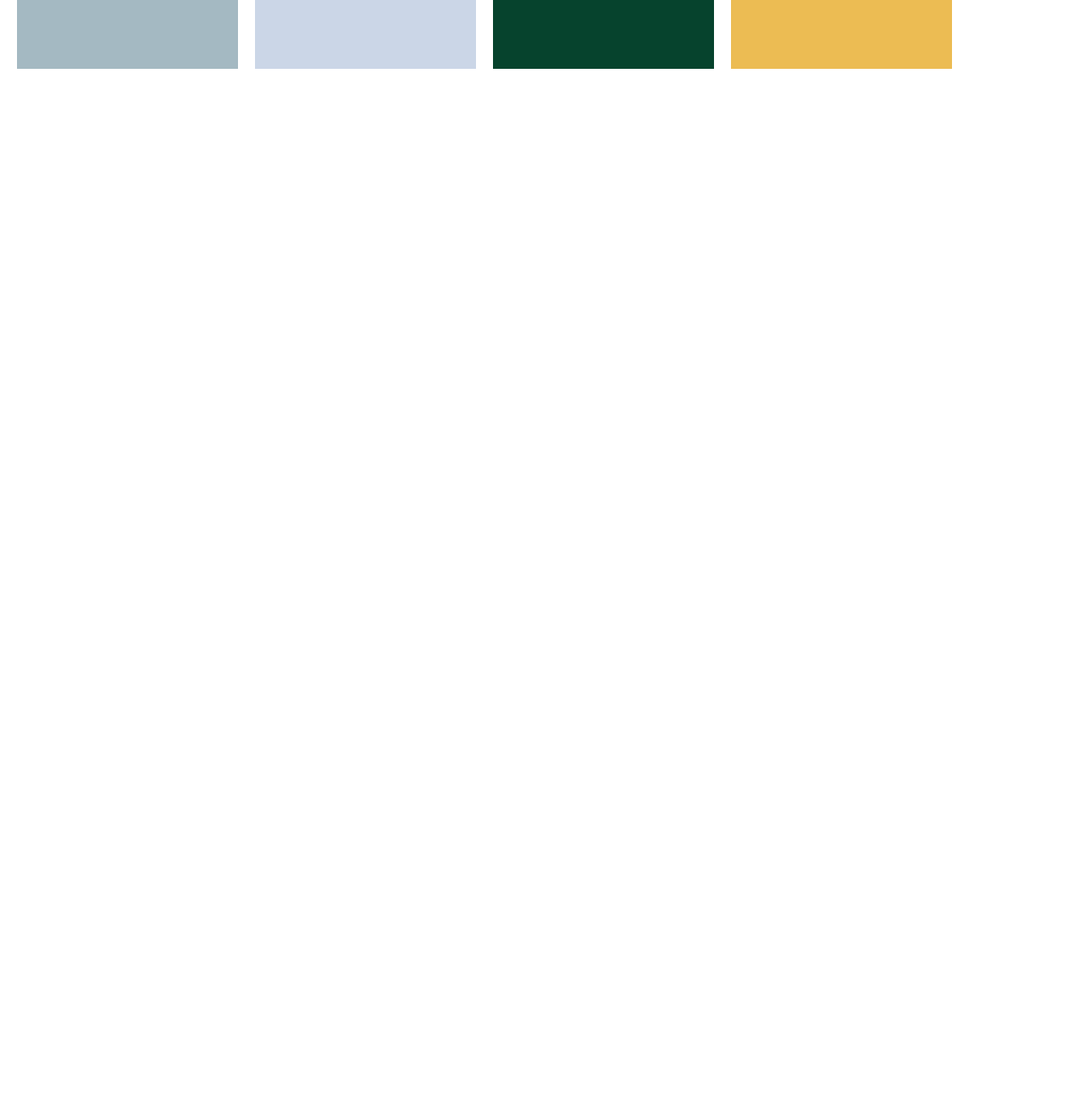
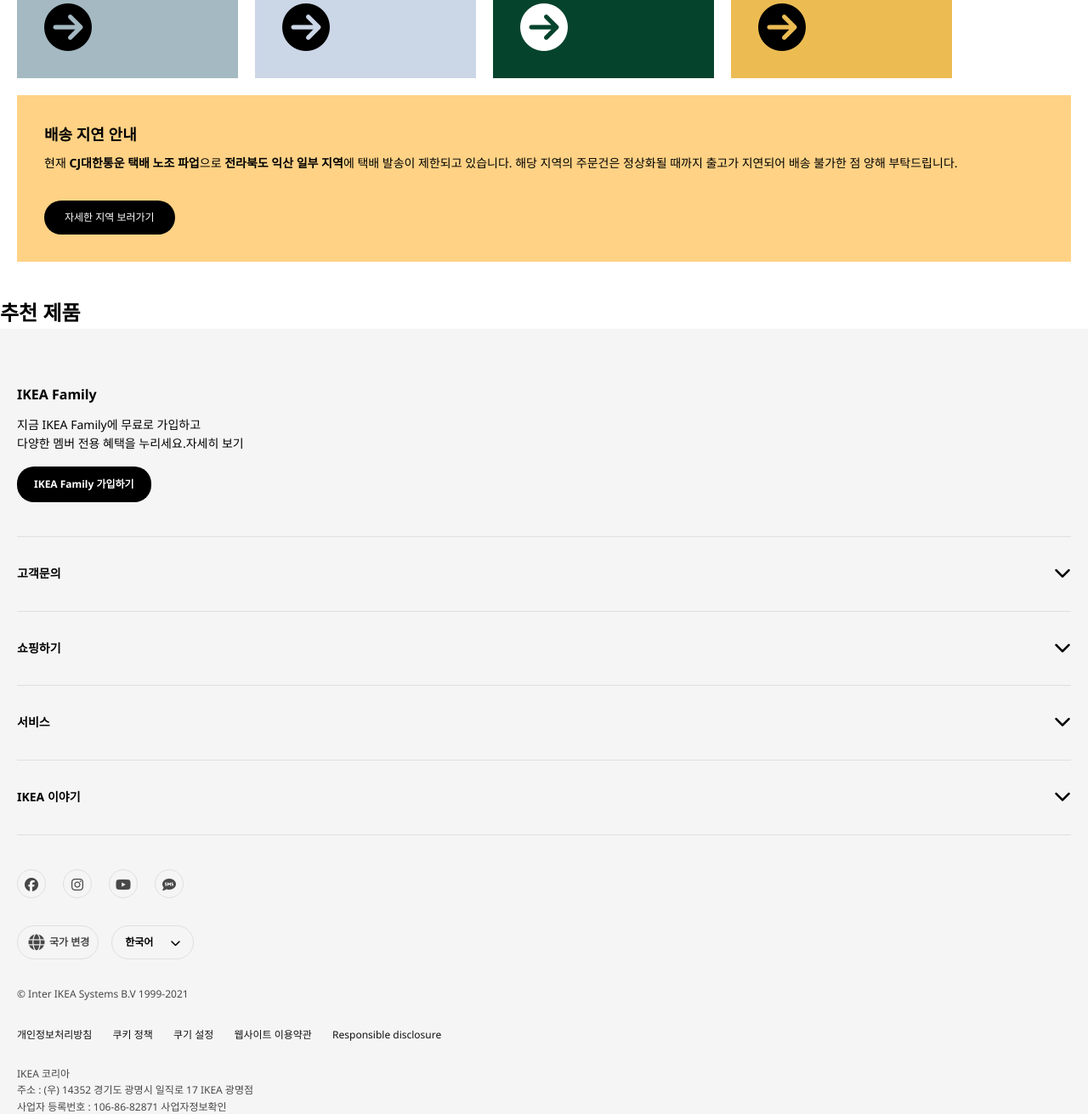
Before and after one commit to WonJun-Yeo/HTML_CSS, a plain HTML site: page IKEAKOREA/index.html in a window 1280 px wide. Shown: the part 1486-2797 px from the top of the page at 85% size. Before the commit the page ends 1567 px from the top, so only its background shows below. Drawn offline with Linux system fonts and the light colour scheme.

Commit message:
IKEAKREA footer

```diff
--- a/IKEAKOREA/index.html
+++ b/IKEAKOREA/index.html
@@ -15,7 +15,7 @@
   <body>
     <header>
       <a href="#">
-        <img src="./assets/delivery_white.png" alt="인기제품" />
+        <i class="fas fa-truck"></i>
         <p>IKEA 인기제품</p>
       </a>
     </header>
@@ -70,43 +70,43 @@
         <li class="list-family">
           <a href="#">
             <img src="./assets/promotion-img-1.webp" alt="가족 모두에게 어울리는 조명">
-            <div>
+            <div class="list-box">
               <div>
                 <h2>가족 모두에게 어울리는 조명</h2>
                 <p>온 가족이 함께하는 가을밤, 집안을 더 아늑하고 포근한 분위기로 밝혀줄 다양한 스타일의 조명을 만나보세요.</p>
               </div>
-              <a href="#" class="arrow-box"><img src="./assets/right-arrow.png" alt="자세히보기" class="arrow"></a>
+              <a href="#" class="arrow-box"><i class="fas fa-arrow-circle-right"></i></a>
             </div>
           </a>
         </li>
         <li class="list-IKEAlap">
           <a href="#">
             <img src="./assets/promotion-img-2.webp" alt="새로운 나를 발견하는 공간 IKEA Lab">
-            <div>
+            <div class="list-box">
               <div>
                 <h2>새로운 나를 발견하는 공간 IKEA Lab</h2>
                 <p>IKEA Lab에서 새로운 삶에 대한 영감을 얻어보세요! 체험형 미디어 아트로 리뉴얼된 뉴미큐브 팝업 공간과 IKEA를 대표하는 다양한 제품들을 만날 수 있어요.</p>
               </div>
-              <a href="#" class="arrow-box"><img src="./assets/right-arrow.png" alt="자세히보기" class="arrow"></a>
+              <a href="#" class="arrow-box"><i class="fas fa-arrow-circle-right"></i></a>
             </div>
           </a>
         </li>
         <li class="list-transball">
           <a href="#">
             <img src="./assets/promotion-img-3.webp" alt="고기를 좋아하는 이들을 위한 플랜트볼">
-            <div>
+            <div class="list-box">
               <div>
                 <h2>고기를 좋아하는 이들을 위한 플랜트볼</h2>
                 <p>IKEA 미트볼과 같은 뛰어난 맛과 식감을 가지고 있지만, 탄소발자국은 미트볼 대비 4%에 불과합니다.</p>
               </div>
-              <a href="#" class="arrow-box"><img src="./assets/right-arrow.png" alt="자세히보기" class="arrow"></a>
+              <a href="#" class="arrow-box"><i class="fas fa-arrow-circle-right"></i></a>
             </div>
           </a>
         </li>
         <li class="list-installsevice">
           <a href="#">
             <img src="./assets/promotion-img-4.webp" alt="설치 서비스">
-            <div>
+            <div class="list-box">
               <div>
                 <h2>설치 서비스</h2>
                 <p>IKEA의 주방과 욕실. 전문가의 도움을 받으면 좀 더 편리하게 진행할 수 있어요.</p>
@@ -117,5 +117,80 @@
         </li>
       </ol>
     </section>
+    <section class="notice">
+      <h1>
+        배송 지연 안내
+      </h1>
+      <p>
+        현재 <strong>CJ대한통운 택배 노조 파업</strong>으로 <strong>전라북도 익산 일부 지역</strong>에 택배 발송이 제한되고 있습니다. 해당 지역의 주문건은 정상화될 때까지 출고가 지연되어 배송 불가한 점 양해 부탁드립니다.
+      </p>
+      <a href="#">자세한 지역 보러가기</a>
+    </section>
+    <section class="recommended product">
+      <h1>추천 제품</h1>
+      <div class="product-list"></div>
+      <div class="product-list"></div>
+      <div class="product-list"></div>
+      <div class="product-list"></div>
+      <div class="product-list"></div>
+      <div class="product-list"></div>
+      <div class="product-list"></div>
+      <div class="product-list"></div>
+    </section>
+    <footer>
+      <div class="footer-featureLinks">
+        <h1>IKEA Family</h1>
+        <p>지금 IKEA Family에 무료로 가입하고<br/>
+        다양한 멤버 전용 혜택을 누리세요.<a href="#">자세히 보기</a>
+        </p>
+        <a href="#" class="footer-subscript">IKEA Family 가입하기</a>
+      </div>
+      <ol>
+        <li><a href="#">고객문의<i class="fas fa-chevron-down"></i></a></li>
+        <li><a href="#">쇼핑하기<i class="fas fa-chevron-down"></i></a></li>
+        <li><a href="#">서비스<i class="fas fa-chevron-down"></i></a></li>
+        <li><a href="#">IKEA 이야기<i class="fas fa-chevron-down"></i></a></li>
+      </ol>
+      <div class="footer-footer">
+        <ul>
+          <li><a href="#"><i class="fab fa-facebook"></i></a></li>
+          <li><a href="#"><i class="fab fa-instagram"></i></a></li>
+          <li><a href="#"><i class="fab fa-youtube"></i></a></li>
+          <li><a href="#"><i class="fas fa-sms"></i></a></li>
+        </ul>
+        <div class="nature">
+          <a href="#">
+            <div>
+              <i class="fas fa-globe"></i>
+              <p>국가 변경</p>
+            </div>
+          </a>
+          <button type="menu">
+            <div>
+              <p>한국어</p>
+              <i class="fas fa-chevron-down"></i>
+            </div>
+          </button>
+        </div>
+        <div  class="footer-info">
+          <p>© Inter IKEA Systems B.V 1999-2021</p>
+          <ul>
+            <li><a href="#">개인정보처리방침</a></li>
+            <li><a href="#">쿠키 정책</a></li>
+            <li><a href="#">쿠기 설정</a></li>
+            <li><a href="#">웹사이트 이용약관</a></li>
+            <li><a href="#">Responsible disclosure</a></li>
+          </ul>
+          <p>
+            IKEA 코리아<br/>
+            주소 : (우) 14352 경기도 광명시 일직로 17 IKEA 광명점<br/>
+            사업자 등록번호 : 106-86-82871 <a href="#">사업자정보확인</a><br/>
+            대표자 : 프레드릭 요한슨<br/>
+            통신판매업신고 : 2018-경기광명-0209<br/>
+            TEL : 1670-4532
+          </p>
+        </div>
+      </div>
+    </footer>
   </body>
 </html>
--- a/IKEAKOREA/style.css
+++ b/IKEAKOREA/style.css
@@ -5,6 +5,7 @@ body {
 * {
   box-sizing: border-box;
   margin: 0;
+  line-height: 1.625;
 }
 
 ol,
@@ -47,9 +48,8 @@ header a {
   padding: 16px 16px 16px 0;
 }
 
-header img {
-  width: 18px;
-  height: 18px;
+header .fa-truck {
+  color: #fff;
   margin-right: 10px;
 }
 
@@ -176,7 +176,7 @@ header img {
 
 .promotion {
   margin-left: 20px;
-  padding-bottom: ;
+  margin-bottom: 20px;
 }
 
 .promotion .promotion-title {
@@ -193,7 +193,8 @@ header img {
   margin-right: 20px;
 }
 
-.promotion-list div {
+.promotion-list .list-box {
+  position: relative;
   width: 260px;
   height: 376px;
   padding: 32px;
@@ -235,9 +236,187 @@ header img {
   height: 260px;
 }
 
-.promotion-list .arrow {
+.fa-arrow-circle-right {
+  position: absolute;
+  left: 32px;
+  bottom: 32px;
+  font-size: 56px;
+}
+
+/* notice */
+
+.notice {
+  margin: 0 20px 40px;
+  padding: 32px;
+  background-color: #ffd285;
+}
+
+.notice h1 {
+  font-size: 18px;
+  margin-bottom: 8px;
+}
+
+.notice p {
+  font-size: 14px;
+  margin-bottom: 32px;
+}
+
+.notice a {
+  display: inline-block;
+  height: 40px;
+  text-align: center;
+  line-height: 40px;
+  font-size: 12px;
+  color: #fff;
+  padding: 0 24px;
+  border-radius: 64px;
+  background-color: rgb(0, 0, 0);
+}
+
+footer {
+  padding: 64px 20px 40px 20px;
+  background-color: #f5f5f5;
+}
+
+.footer-featureLinks {
+  padding-bottom: 40px;
+  border-bottom: 1px solid rgb(223, 223, 223);
+}
+
+.footer-featureLinks h1 {
+  font-size: 16px;
+  margin-bottom: 12px;
+}
+
+.footer-featureLinks p {
+  font-size: 14px;
+  line-height: 1.571;
+  margin-bottom: 15px;
+}
+
+.footer-featureLinks .footer-subscript {
+  display: inline-block;
+  color: #fff;
+  padding: 12px 20px 12px 20px;
+  border-radius: 20px;
+  border: 0 transparent;
+  font-size: 12px;
+  font-weight: 700;
+  line-height: 1.5;
+  background-color: #000;
+}
+
+footer ol {
+  margin-bottom: 40px;
+}
+
+footer ol li {
+  position: relative;
+  font-size: 14px;
+  font-weight: 700;
+  padding: 32px 0;
+  border-bottom: 1px solid rgb(223, 223, 223);
+}
+
+footer ol li .fa-chevron-down {
+  position: absolute;
+  right: 0;
+  font-size: 20px;
+}
+
+.footer-footer {
+  color: #484848;
+}
+
+footer ul {
+  display: flex;
+  margin-bottom: 32px;
+}
+
+footer ul li {
+  width: 34px;
+  height: 34px;
+  text-align: center;
+  padding: 4px 4px;
+  border: 1px solid rgb(223, 223, 223);
+  border-radius: 100%;
+  margin-right: 20px;
+}
+
+.nature {
+  display: flex;
+  margin-bottom: 32px;
+}
+
+.nature a,
+button {
+  display: inline-block;
+  height: 40px;
+  font-size: 12px;
+  font-weight: 700;
+  border: 1px solid #dfdfdf;
+  border-radius: 64px;
+  text-align: center;
+  background-color: inherit;
+}
+
+.nature a {
+  display: flex;
+  padding: 10px 10px;
+  margin-right: 15px;
+}
+
+.nature .fa-globe {
+  margin-right: 3px;
+}
+
+.nature a i {
+  font-size: 19px;
+  line-height: 1.263157894736842;
+  width: 24px;
+  height: 24px;
+}
+
+.nature button {
+  padding: 10px 15px;
+  margin-right: 10px;
+}
+
+.nature .fa-chevron-down {
+  margin-left: 20px;
+}
+
+.nature div {
+  display: flex;
+  justify-content: center;
+  align-items: center;
+}
+
+.footer-info p {
+  font-size: 12px;
+  color: #484848;
+  line-height: 1.571;
+  margin-bottom: 20px;
+}
+
+.footer-info p:last-child {
+  margin-bottom: 0;
+}
+
+.footer-info ul {
   display: block;
-  width: 56px;
-  height: 56px;
-  padding: 10px;
+  text-align: left;
+  margin-bottom: 20px;
 }
+
+.footer-info li {
+  display: inline-block;
+  width: auto;
+  height: auto;
+  font-size: 12px;
+  font-weight: 400;
+  color: #111;
+  margin-right: 20px;
+  padding: 8px 0;
+  border: none;
+}
```
Also changed, not shown: IKEAKOREA/assets/IKEA_logo.png.
